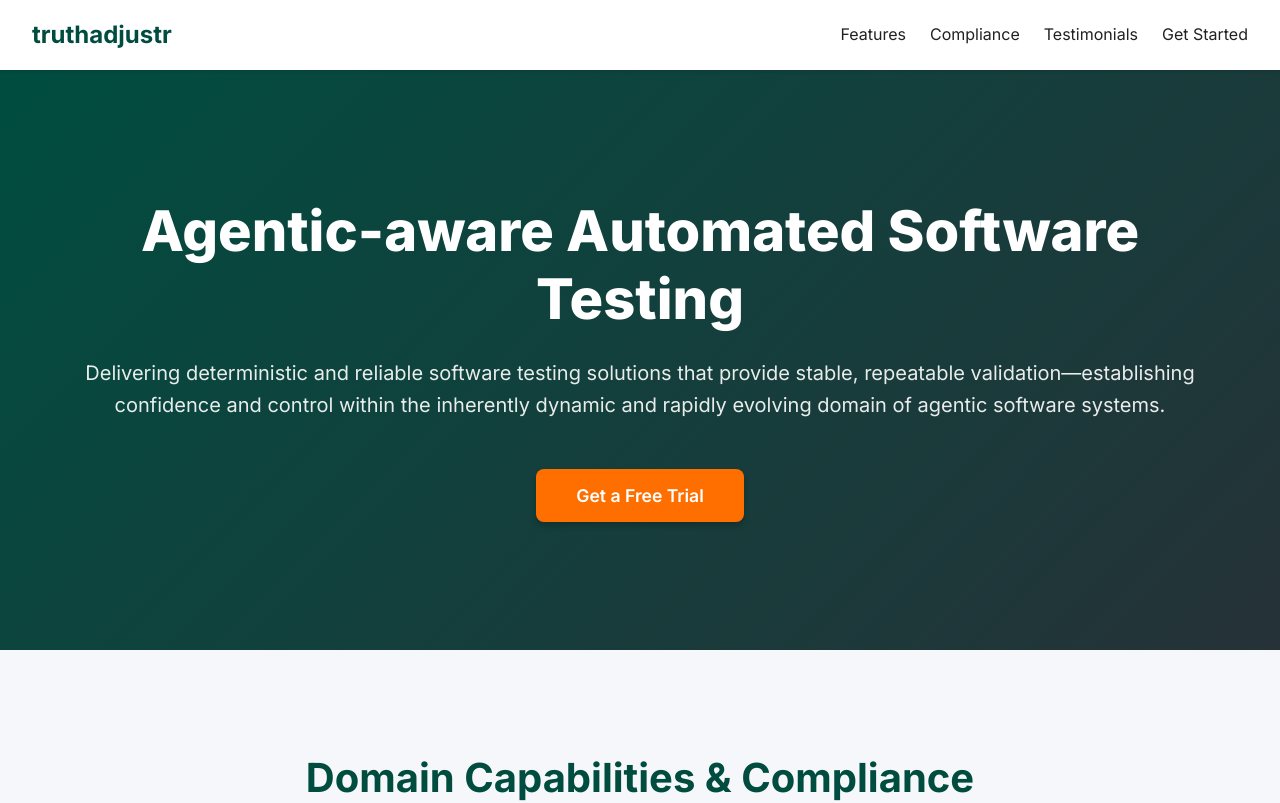
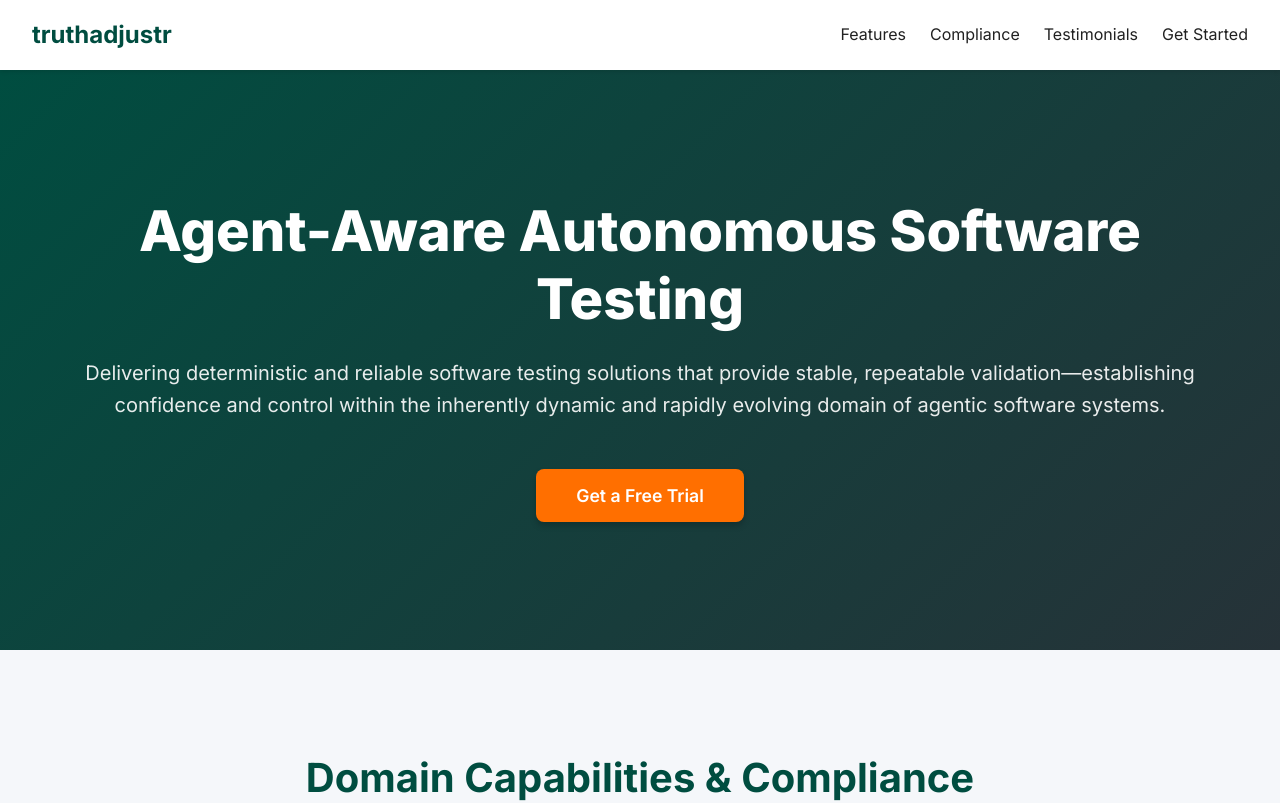
Before and after one commit to daparic/ta, a Next.js app: page / in a window 1280 px wide. Shown: the top 803 px of the page. Built offline with nearby package versions, Linux system fonts and the light colour scheme.

Commit message:
re-improv

```diff
--- a/app/page.js
+++ b/app/page.js
@@ -19,7 +19,7 @@ export default function Home() {
         {/* Hero Section */}
         <section className={styles.hero}>
           <h1 className={styles.heroTitle}>
-            Agentic-aware Automated Software Testing
+            Agent-Aware Autonomous Software Testing
           </h1>
           <p className={styles.heroSubtitle}>
             Delivering deterministic and reliable software testing solutions that provide stable, repeatable validation—establishing confidence and control within the inherently dynamic and rapidly evolving domain of agentic software systems.
```
